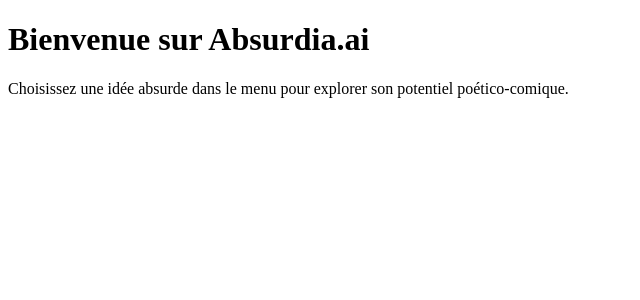
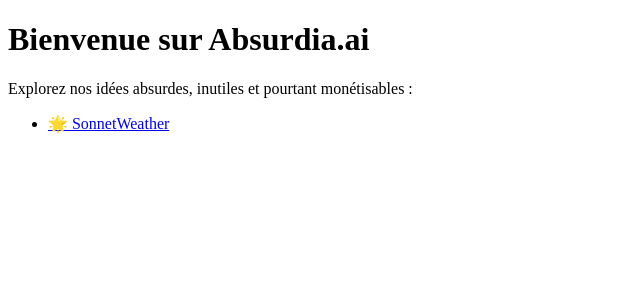
Before and after one commit to Raytracer76/absurdia, a Next.js app: page / in a window 1280 px wide. Shown: the top 300 px of the page, without its empty margins (0-640 px from the left). Built offline with nearby package versions, Linux system fonts and the light colour scheme.

Commit message:
Added dynamic welcome page

```diff
--- a/app/page.tsx
+++ b/app/page.tsx
@@ -1,8 +1,25 @@
+// app/page.tsx
+import ideas from "@/data/ideas.json";
+import Link from "next/link";
+
 export default function Home() {
   return (
     <main className="p-8 text-white">
       <h1 className="text-2xl font-bold mb-4">Bienvenue sur Absurdia.ai</h1>
-      <p>Choisissez une idée absurde dans le menu pour explorer son potentiel poético-comique.</p>
+      <p className="mb-6">Explorez nos idées absurdes, inutiles et pourtant monétisables :</p>
+
+      <ul className="space-y-3">
+        {ideas.map((idea) => (
+          <li key={idea.idea_id}>
+            <Link
+              href={`/${idea.idea_id}`}
+              className="text-blue-400 underline hover:text-blue-200"
+            >
+              🌟 {idea.nom_idee}
+            </Link>
+          </li>
+        ))}
+      </ul>
     </main>
   );
 }
```
